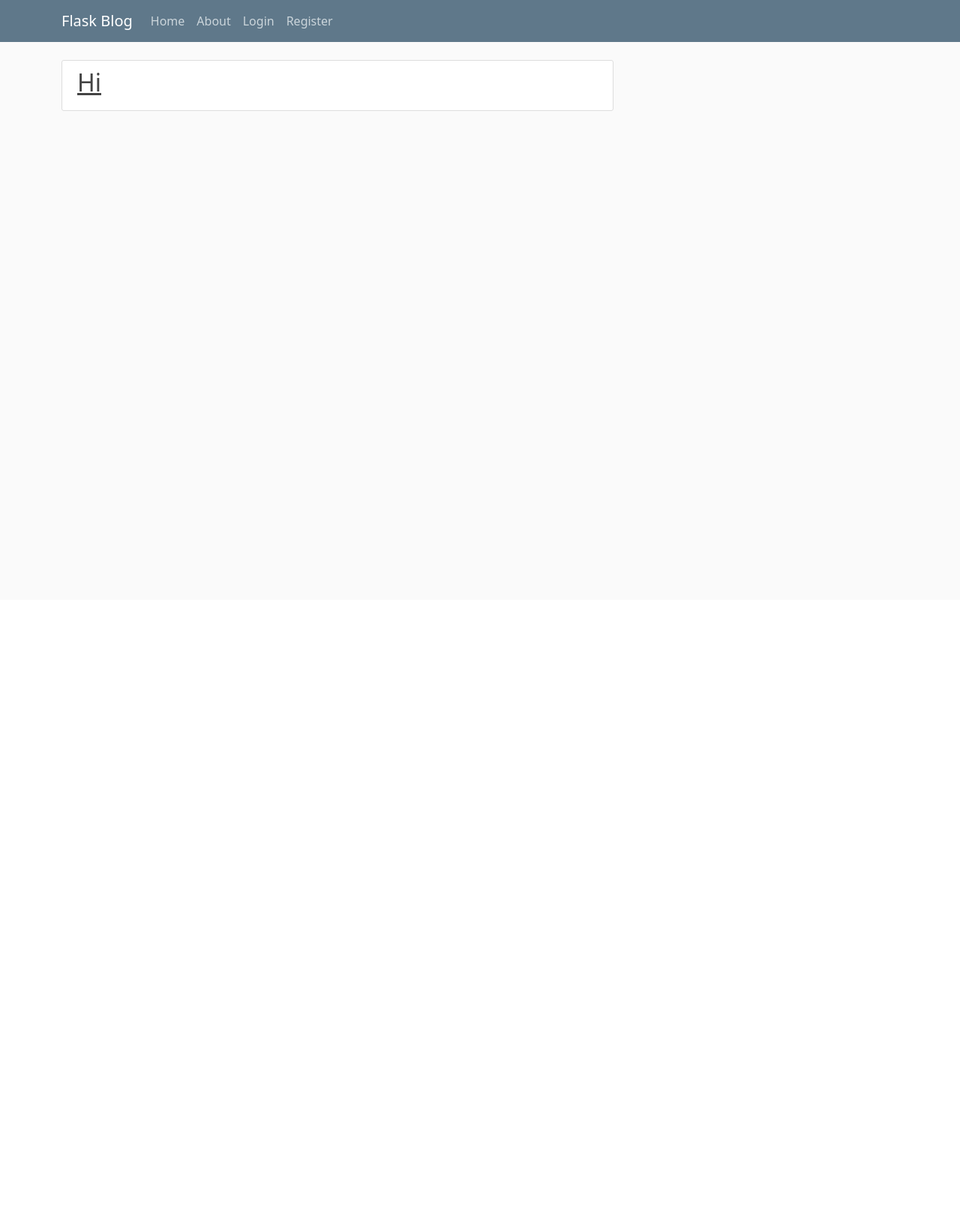
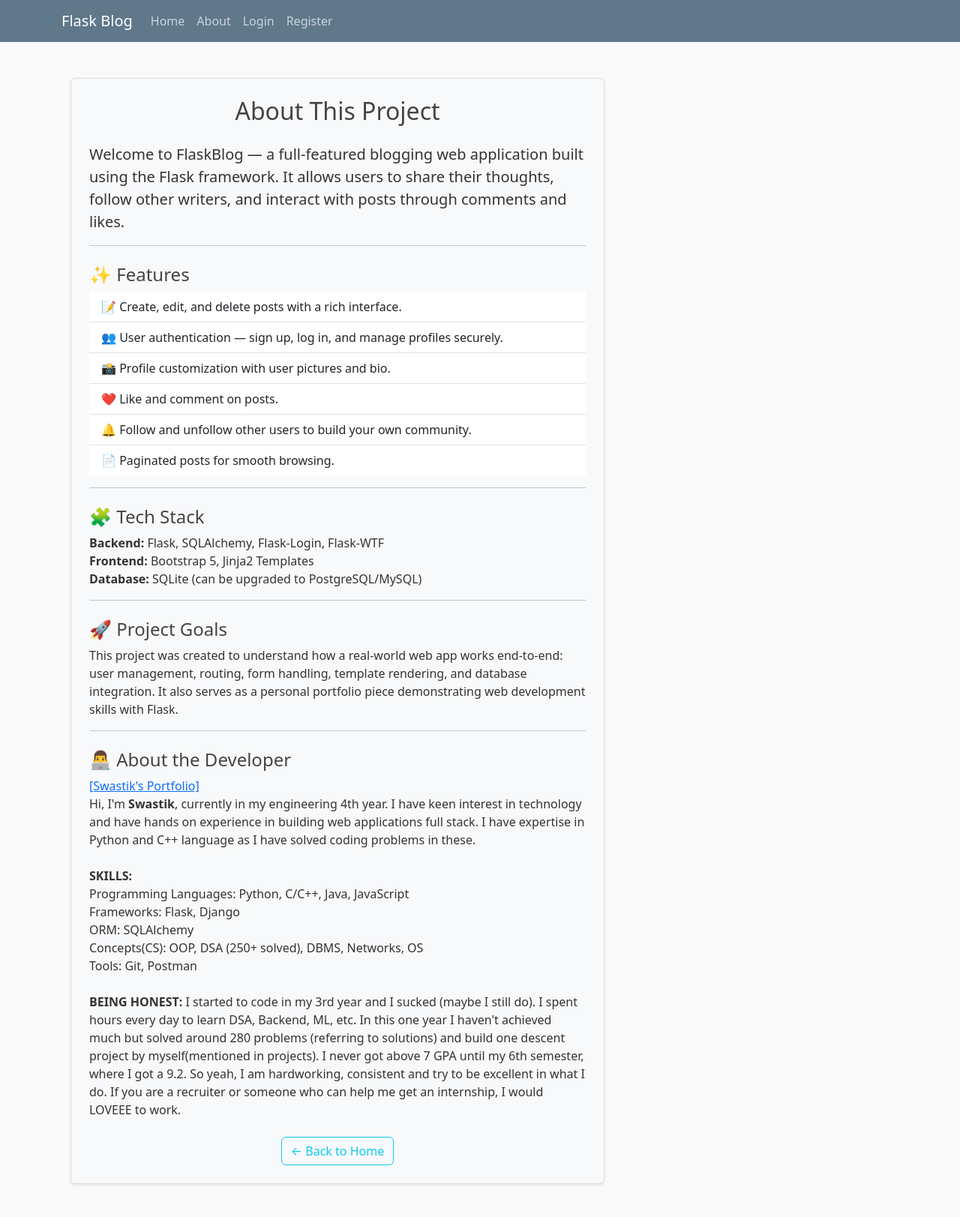
Before and after one commit to Swastikdey/flaskblog, a Flask app: page /about in a window 1280 px wide. Shown: the whole page at 75% size. Before the commit the page ends 148 px from the top, so only its background shows below. Run offline with Flask 3, Linux system fonts and the light colour scheme.

Commit message:
add about

```diff
--- a/my_app/templates/about.html
+++ b/my_app/templates/about.html
@@ -1,11 +1,67 @@
-{% extends 'layout.html' %}
+{% extends "layout.html" %}
 {% block content %}
+<div class="container py-4">
+    <div class="content-section shadow-sm p-4 rounded bg-light">
+        <h2 class="text-center mb-4">About This Project</h2>
 
-    <article class="media content-section">
-        <div class="media-body">
+        <p class="lead">
+            Welcome to <strong>FlaskBlog</strong> — a full-featured blogging web application built using the
+            <strong>Flask</strong> framework. It allows users to share their thoughts, follow other writers,
+            and interact with posts through comments and likes.
+        </p>
 
-          <h2><a class="article-title" href="#">Hi</a></h2>
+        <hr>
 
+        <h4 class="mt-4">✨ Features</h4>
+        <ul class="list-group list-group-flush">
+            <li class="list-group-item">📝 Create, edit, and delete posts with a rich interface.</li>
+            <li class="list-group-item">👥 User authentication — sign up, log in, and manage profiles securely.</li>
+            <li class="list-group-item">📸 Profile customization with user pictures and bio.</li>
+            <li class="list-group-item">❤️ Like and comment on posts.</li>
+            <li class="list-group-item">🔔 Follow and unfollow other users to build your own community.</li>
+            <li class="list-group-item">📄 Paginated posts for smooth browsing.</li>
+        </ul>
+
+        <hr>
+
+        <h4 class="mt-4">🧩 Tech Stack</h4>
+        <ul class="list-unstyled">
+            <li><strong>Backend:</strong> Flask, SQLAlchemy, Flask-Login, Flask-WTF</li>
+            <li><strong>Frontend:</strong> Bootstrap 5, Jinja2 Templates</li>
+            <li><strong>Database:</strong> SQLite (can be upgraded to PostgreSQL/MySQL)</li>
+        </ul>
+
+        <hr>
+
+        <h4 class="mt-4">🚀 Project Goals</h4>
+        <p>
+            This project was created to understand how a real-world web app works end-to-end:
+            user management, routing, form handling, template rendering, and database integration.
+            It also serves as a personal portfolio piece demonstrating web development skills with Flask.
+        </p>
+
+        <hr>
+
+        <h4 class="mt-4">👨‍💻 About the Developer</h4>  <a href="https://swastikdey.github.io/portfolio-page/">[Swastik's Portfolio]</a>
+        <p>
+            Hi, I'm <b>Swastik</b>, currently in my engineering 4th year. I have keen interest in technology and have hands on experience in building web applications full stack. I have expertise in Python and C++ language as I have solved coding problems in these. <br>
+<br>
+            <b>SKILLS:</b><br>
+            Programming Languages: Python, C/C++, Java, JavaScript<br>
+            Frameworks: Flask, Django<br>
+            ORM: SQLAlchemy<br>
+            Concepts(CS): OOP, DSA (250+ solved), DBMS, Networks, OS<br>
+            Tools: Git, Postman<br>
+<br>
+            <b>BEING HONEST:</b>
+            I started to code in my 3rd year and I sucked (maybe I still do). I spent hours every day to learn DSA, Backend, ML, etc. In this one year I haven't achieved much but solved around 280 problems (referring to solutions) and build one descent project by myself(mentioned in projects). I never got above 7 GPA until my 6th semester, where I got a 9.2. So yeah, I am hardworking, consistent and try to be excellent in what I do.
+
+            If you are a recruiter or someone who can help me get an internship, I would LOVEEE to work.
+        </p>
+
+        <div class="text-center mt-4">
+            <a href="{{ url_for('main.home') }}" class="btn btn-outline-info">← Back to Home</a>
         </div>
-    </article>
+    </div>
+</div>
 {% endblock content %}
```
Also changed, not shown: my_app/static/profile_pics/13e0b20c6fd99d34.png (added), my_app/static/profile_pics/ebce956aa8c1bed8.png (added).
